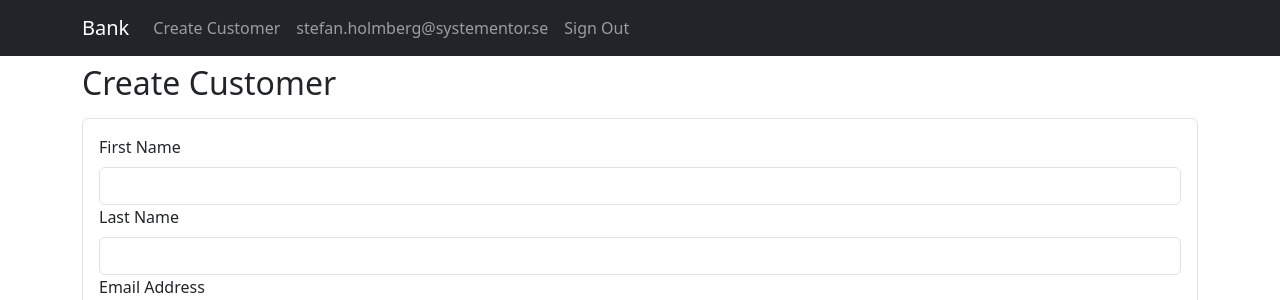
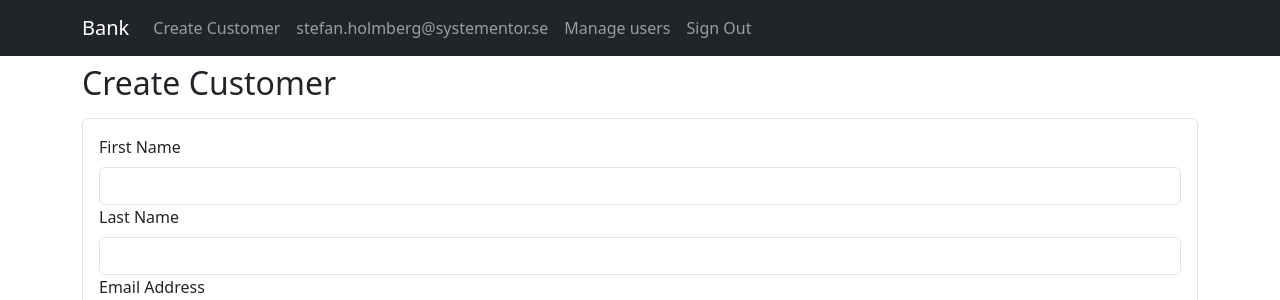
Before and after one commit to pykretexd/bank, a Flask app: page /customer/create in a window 1280 px wide. Shown: the top 300 px of the page. Run offline with Flask 3, Linux system fonts and the light colour scheme; a user stored in the database is signed in; parts of the project's set-up code (start-up, migrations or seed data) failed here and were passed over; some libraries are stand-ins or nearby versions.

Commit message:
Add link to manage users on navbar

```diff
--- a/templates/base.html
+++ b/templates/base.html
@@ -22,6 +22,9 @@
                         <a class='nav-link' href="{{ url_for('create_customer') }}">Create Customer</a>
                         {% if current_user.is_authenticated %}
                             <p class='nav-link m-0'>{{ current_user.email_address }}</p>
+                            {% if current_user.role == 2 %}
+                                <a class='nav-link' href='{{ url_for("manage_users") }}'>Manage users</a>
+                            {% endif %}
                             <a class='nav-link' href='{{ url_for("logout") }}'>Sign Out</a>
                         {% else %}
                             <a class='nav-link' href='{{ url_for("login") }}'>Log in</a>
```
